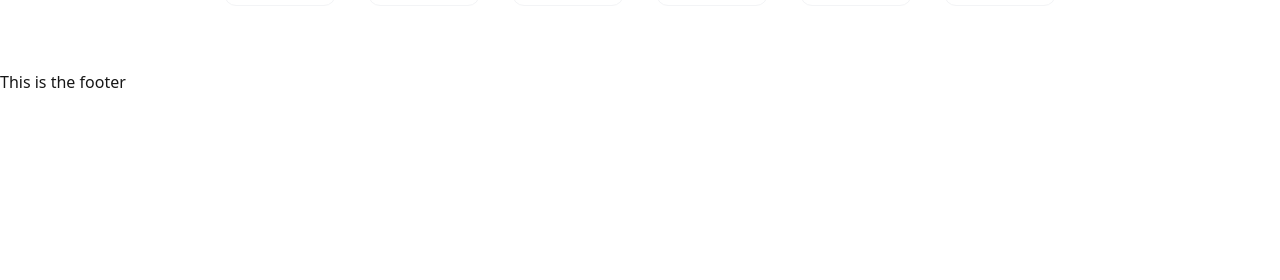
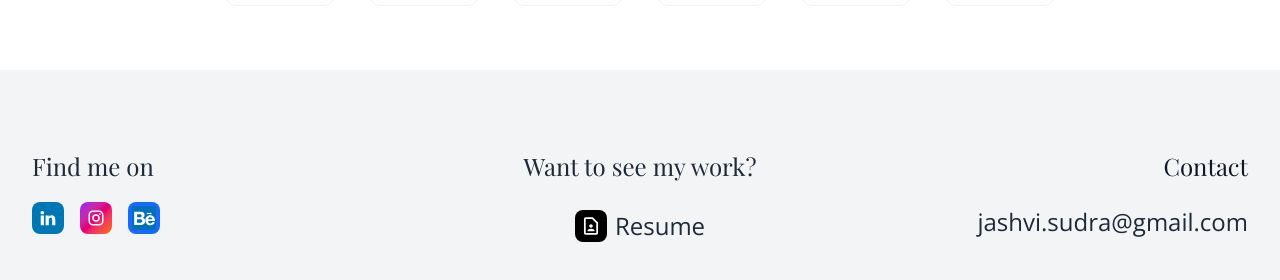
Before and after one commit to chintal31/portfolio, a Next.js app: page / in a window 1280 px wide. Shown: the part 959-1239 px from the top of the page. Before the commit the page ends 1053 px from the top, so only its background shows below. Built offline with nearby package versions, Linux system fonts and the light colour scheme; a web font is replaced by a local one.

Commit message:
footer complete

```diff
--- a/src/components/layout/Brands.tsx
+++ b/src/components/layout/Brands.tsx
@@ -4,7 +4,7 @@ const companies = [
   { name: 'Amway', logo: '/images/amway.png' },
   { name: 'Lennar', logo: '/images/lennar.png' },
   { name: 'Brand3', logo: '/images/brand3.png' },
-  { name: 'LNT', logo: '/images/lnt.png' },
+  { name: 'LNT', logo: '/images/lnt.png' }, //TODO: This logo is not clear
   { name: 'RBL', logo: '/images/rbl.png' },
   { name: 'Mindstix', logo: '/images/mindstix.png' },
 ];
--- a/src/components/layout/Footer.tsx
+++ b/src/components/layout/Footer.tsx
@@ -1,11 +1,101 @@
-
+import Image from 'next/image';
+import { CONTACT_INFO } from '@/constants';
 
 export default function Footer() {
-  const currentYear = new Date().getFullYear();
 
   return (
-    <footer >
-      This is the footer
+    <footer className="bg-gray-100 py-12 md:py-16 lg:py-20">
+      <div className="mx-auto max-w-7xl px-4 sm:px-6 lg:px-8">
+        <div className="flex flex-col md:flex-row gap-8 md:gap-12 lg:gap-16">
+
+          {/* Left Section - Social Media */}
+          <div className="flex-1 flex justify-center md:justify-start">
+            <div className="flex flex-col items-center md:items-start gap-4 md:gap-5">
+              <h3 className="font-display text-xl md:text-2xl text-gray-800 text-center md:text-left">
+                Find me on
+              </h3>
+              <div className="flex items-center gap-3 md:gap-4">
+                {/* LinkedIn */}
+                <a
+                  href={CONTACT_INFO.social.linkedin}
+                  target="_blank"
+                  rel="noopener noreferrer"
+                  className="w-7 h-7 md:w-8 md:h-8 bg-[#0077B5] rounded-lg flex items-center justify-center hover:opacity-80 transition-opacity"
+                >
+              <svg width="28" height="28" viewBox="0 0 32 32" fill="none" xmlns="http://www.w3.org/2000/svg">
+<path d="M0 16C0 7.16344 7.16344 0 16 0C24.8366 0 32 7.16344 32 16C32 24.8366 24.8366 32 16 32C7.16344 32 0 24.8366 0 16Z" fill="#0077B5"/>
+<path d="M11.3076 24.1465H7.68164V13.252H11.3076V24.1465ZM20.209 12.9961C22.5948 12.9962 24.3836 14.5535 24.3838 17.8994V24.1465H20.7578V18.3174C20.7577 16.8536 20.2324 15.8545 18.9199 15.8545C17.9185 15.8547 17.3216 16.5283 17.0596 17.1787C16.9637 17.4118 16.9404 17.7369 16.9404 18.0625V24.1465H13.3145C13.3147 24.0956 13.3621 14.2716 13.3145 13.252H16.9404V14.7949C17.4217 14.0531 18.2841 12.9961 20.209 12.9961ZM9.51855 8C10.7587 8.00018 11.5224 8.81376 11.5459 9.88184C11.5459 10.9279 10.7584 11.7646 9.49414 11.7646H9.4707C8.25362 11.7645 7.46682 10.9278 7.4668 9.88184C7.4668 8.81364 8.27814 8 9.51855 8Z" fill="white"/>
+</svg>
+
+                </a>
+
+                {/* Instagram */}
+                <a
+                  href={CONTACT_INFO.social.instagram}
+                  target="_blank"
+                  rel="noopener noreferrer"
+                  className="w-7 h-7 md:w-8 md:h-8 bg-gradient-to-br from-purple-600 via-pink-600 to-orange-500 rounded-lg flex items-center justify-center hover:opacity-80 transition-opacity"
+                >
+                  <svg width="18" height="18" viewBox="0 0 24 24" fill="none" xmlns="http://www.w3.org/2000/svg">
+                    <path d="M7.8 2h8.4C19.4 2 22 4.6 22 7.8v8.4a5.8 5.8 0 0 1-5.8 5.8H7.8C4.6 22 2 19.4 2 16.2V7.8A5.8 5.8 0 0 1 7.8 2m-.2 2A3.6 3.6 0 0 0 4 7.6v8.8C4 18.39 5.61 20 7.6 20h8.8a3.6 3.6 0 0 0 3.6-3.6V7.6C20 5.61 18.39 4 16.4 4H7.6m9.65 1.5a1.25 1.25 0 0 1 1.25 1.25A1.25 1.25 0 0 1 17.25 8 1.25 1.25 0 0 1 16 6.75a1.25 1.25 0 0 1 1.25-1.25M12 7a5 5 0 0 1 5 5 5 5 0 0 1-5 5 5 5 0 0 1-5-5 5 5 0 0 1 5-5m0 2a3 3 0 0 0-3 3 3 3 0 0 0 3 3 3 3 0 0 0 3-3 3 3 0 0 0-3-3z" fill="white"/>
+                  </svg>
+                </a>
+
+                {/* Behance */}
+                <a
+                  href={CONTACT_INFO.social.behance}
+                  target="_blank"
+                  rel="noopener noreferrer"
+                  className="w-7 h-7 md:w-8 md:h-8 bg-[#1769FF] rounded-lg flex items-center justify-center hover:opacity-80 transition-opacity"
+                >
+                  <Image
+                    src="/images/behance.svg"
+                    alt="Behance"
+                    width={20}
+                    height={20}
+                    className="md:w-6 md:h-6"
+                  />
+                </a>
+              </div>
+            </div>
+          </div>
+
+          {/* Center Section - Portfolio/Resume */}
+          <div className="flex-1 flex justify-center">
+            <div className="flex flex-col items-center gap-5 md:gap-7">
+              <h3 className="font-display text-lg sm:text-xl md:text-xl lg:text-2xl text-gray-800 text-center">
+                Want to see my work?
+              </h3>
+              <div className="flex items-center gap-2">
+                <div className="w-7 h-7 md:w-8 md:h-8 bg-black rounded-lg flex items-center justify-center">
+                <svg width="22" height="22" viewBox="0 0 25 25" fill="none" xmlns="http://www.w3.org/2000/svg">
+<path d="M13.67 4.5L18.5 9.33V20.5H6.5V4.5H13.67ZM14.5 2.5H6.5C5.4 2.5 4.5 3.4 4.5 4.5V20.5C4.5 21.6 5.4 22.5 6.5 22.5H18.5C19.6 22.5 20.5 21.6 20.5 20.5V8.5L14.5 2.5ZM12.5 14.5C13.6 14.5 14.5 13.6 14.5 12.5C14.5 11.4 13.6 10.5 12.5 10.5C11.4 10.5 10.5 11.4 10.5 12.5C10.5 13.6 11.4 14.5 12.5 14.5ZM16.5 17.93C16.5 17.12 16.02 16.4 15.28 16.08C14.43 15.71 13.49 15.5 12.5 15.5C11.51 15.5 10.57 15.71 9.72 16.08C8.98 16.4 8.5 17.12 8.5 17.93V18.5H16.5V17.93Z" fill="white"/>
+</svg>
+
+                </div>
+                <span className="font-open-sans text-lg sm:text-xl md:text-xl lg:text-2xl text-gray-800">
+                  Resume
+                </span>
+              </div>
+            </div>
+          </div>
+
+          {/* Right Section - Contact */}
+          <div className="flex-1 flex justify-center md:justify-end">
+            <div className="flex flex-col items-center md:items-end gap-5 md:gap-6">
+              <h3 className="font-display text-xl md:text-2xl text-gray-900 text-center md:text-right">
+                Contact
+              </h3>
+              <a
+                href={`mailto:${CONTACT_INFO.email}`}
+                className="font-open-sans text-lg md:text-xl lg:text-2xl text-gray-800 hover:text-gray-600 transition-colors text-center md:text-right"
+              >
+                {CONTACT_INFO.email}
+              </a>
+            </div>
+          </div>
+        </div>
+      </div>
     </footer>
   );
 }
--- a/src/constants/index.ts
+++ b/src/constants/index.ts
@@ -33,9 +33,9 @@ export const CONTACT_INFO: ContactInfo = {
   email: "jashvi.sudra@gmail.com",
   location: "Mumbai, India",
   social: {
-    github: "https://github.com/jashvi-sudra", // TODO: change to actual url
     linkedin: "https://linkedin.com/in/jashvi-sudra", // TODO: change to actual url
-    twitter: "https://twitter.com/jashvi_sudra", // TODO: change to actual url
+    behance: "https://www.behance.net/jashvisudra", // TODO: change to actual url
+    instagram: "https://instagram.com/jashvi_sudra", // TODO: change to actual url
     portfolio: "https://jashvi.me", // TODO: change to actual url
   },
 };
--- a/src/types/index.ts
+++ b/src/types/index.ts
@@ -30,9 +30,9 @@ export interface ContactInfo {
   phone?: string;
   location?: string;
   social: {
-    github?: string;
     linkedin?: string;
-    twitter?: string;
+    instagram?: string;
+    behance?: string;
     portfolio?: string;
   };
 }
```
Also changed, not shown: public/images/behance.png (deleted), public/images/behance.svg (added).
